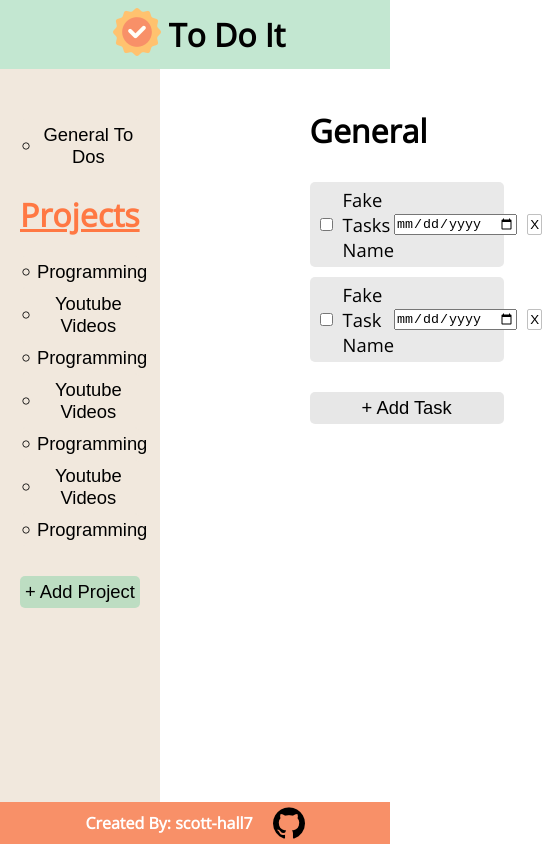
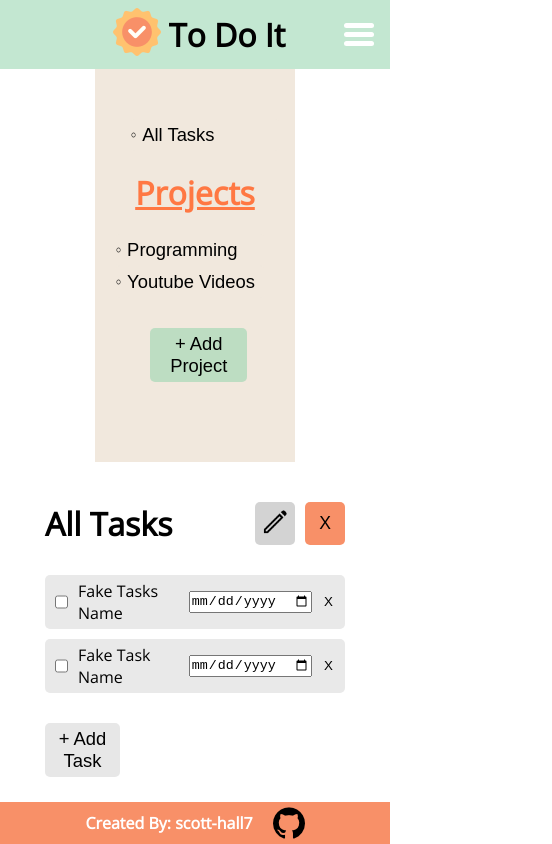
Before and after one commit to scott-hall7/todolist, a website built with webpack: page dist/index.html in a window 390 px wide. Shown: the whole page, 552 px wide, since content can reach past the window. Built offline with nearby package versions, Linux system fonts and the light colour scheme; a web font is replaced by a local one.

Commit message:
adding hamburger menu

```diff
--- a/dist/index.html
+++ b/dist/index.html
@@ -19,6 +19,11 @@
       <div id="headertext">
         <h1>To Do It</h1>
       </div>
+      <div id="hamburger-menu">
+        <span class="bar"></span>
+        <span class="bar"></span>
+        <span class="bar"></span>
+      </div>
     </header>
 
     <!--Main Content-->
@@ -31,7 +36,7 @@
                 src="../src/images/fiber_manual_record_FILL0_wght400_GRAD0_opsz48.png"
                 class="dot"
                 alt="dot"
-              />General To Dos
+              />All Tasks
             </button>
             <h1>Projects</h1>
               <div id="projects"> <!-- Where Projects will be added-->
@@ -48,41 +53,6 @@
                     class="dot"
                     alt="dot"
                   />Youtube Videos
-                </button>
-                <button type="submit" class="project-button">
-                  <img
-                    src="../src/images/fiber_manual_record_FILL0_wght400_GRAD0_opsz48.png"
-                    class="dot"
-                    alt="dot"
-                  />Programming
-                </button>
-                <button type="submit" class="project-button">
-                  <img
-                    src="../src/images/fiber_manual_record_FILL0_wght400_GRAD0_opsz48.png"
-                    class="dot"
-                    alt="dot"
-                  />Youtube Videos
-                </button>
-                <button type="submit" class="project-button">
-                  <img
-                    src="../src/images/fiber_manual_record_FILL0_wght400_GRAD0_opsz48.png"
-                    class="dot"
-                    alt="dot"
-                  />Programming
-                </button>
-                <button type="submit" class="project-button">
-                  <img
-                    src="../src/images/fiber_manual_record_FILL0_wght400_GRAD0_opsz48.png"
-                    class="dot"
-                    alt="dot"
-                  />Youtube Videos
-                </button>
-                <button type="submit" class="project-button">
-                  <img
-                    src="../src/images/fiber_manual_record_FILL0_wght400_GRAD0_opsz48.png"
-                    class="dot"
-                    alt="dot"
-                  />Programming
                 </button>
               </div>
               <div id="add-project">
@@ -104,7 +74,19 @@
           </div>
           <div class="content">
             <div id="project-title">
-              <h1>General</h1>
+              <h1>All Tasks</h1>
+              <div id="active-project-buttons">
+                <button
+                  type="submit"
+                  id="edit-project-button"
+                ><img src="../src/images/edit_FILL0_wght400_GRAD0_opsz48.png" id="editimage" alt="editimage">
+                </button>
+                <button
+                  type="submit"
+                  id="delete-project-button"
+                > X
+                </button>
+              </div>
             </div>
             <div id="project-tasks">  <!-- Where Tasks will be added-->
               <div class = "fakeproject">
--- a/dist/style.css
+++ b/dist/style.css
@@ -19,9 +19,27 @@ html {
   align-items: center;
   justify-content: center;
   background-color: rgba(152, 214, 176, 0.575);
+  width: 100%;
+  min-width: 100%;
 }
 
+#hamburger-menu {
+    position: absolute;
+    right: 1rem;
+    display: none;
+    flex-direction: column;
+    justify-content: space-evenly;
+    align-items: center;
+    width: 30px;
+    height: 30px;
+}
 
+#hamburger-menu .bar    {
+    height: 5px;
+    width: 100%;
+    background-color: white;
+    border-radius: 10px;
+}
 
 .main-content {
   display: grid;
@@ -36,6 +54,7 @@ html {
   flex-direction: column;
   padding-top: 50px;
   background-color: rgb(241, 232, 221);
+  min-width: 200px;
 }
 
 #generalnav {
@@ -64,7 +83,7 @@ html {
 }
 
 .dot {
-  width: 10%;
+  width: 5%;
 }
 
 #generalnav h1 {
@@ -132,7 +151,23 @@ html {
 .content {
   display: flex;
   flex-direction: column;
-  margin: 40px 150px;
+  margin: 40px 100px;
+  min-width: 300px;
+}
+
+#project-title  {
+    display: flex;
+    justify-content: space-between;
+}
+
+#active-project-buttons {
+    display: flex;
+    justify-content: space-between;
+    gap: 10px;
+}
+
+#editimage  {
+    width: 30px;
 }
 
 #project-tasks  {
@@ -146,8 +181,8 @@ html {
     display: flex;
     align-items: center;
     justify-content: space-between;
-    font-size: 1.15em;
-    width: 80%;
+    font-size: 1em;
+    width: 100%;
     background-color: rgb(233, 233, 233);
     padding: 5px 10px;
     border-radius: 5px;
@@ -164,15 +199,15 @@ html {
 }
 
 .taskremove {
-    background-color: white;
-    border: 1px solid rgb(192, 192, 192);
-    border-radius: 2px;
-    padding:2px;
+    padding: 2px;
+    border: 0;
+    background-color: rgb(233, 233, 233);
+
 }
 
 .taskremove:hover   {
     cursor: pointer;
-    transform: scale(1.05);
+    transform: scale(1.1);
 }
 
 
@@ -183,12 +218,46 @@ html {
 #add-task-button    {
     display: flex;
     justify-content: center;
-    width: 80%;
+    align-items: center;
+    width: 25%;
     border: none;
     font-size: 1.15em;
     border-radius: 5px;
     padding: 5px 0px;
     background-color: rgb(231, 231, 231);
+}
+
+#edit-project-button    {
+    display: flex;
+    width: 100%;
+    padding: 5px;
+    border: none;
+    font-size: 1.15em;
+    border-radius: 5px;
+    background-color: #d3d3d3;
+}
+
+#edit-project-button:hover    {
+    cursor: pointer;
+    background-color: #c2c2c2;
+    transform: scale(1.1);
+}
+
+#delete-project-button    {
+    display: flex;
+    justify-content: center;
+    align-items: center;
+    border: none;
+    font-size: 1.1em;
+    border-radius: 5px;
+    padding: 0px 14px;
+    background-color: #f89068;
+}
+
+#delete-project-button:hover   {
+    cursor: pointer;
+    background-color: #e4855f;
+    transform: scale(1.1);
 }
 
 #add-task-button:hover  {
@@ -198,7 +267,7 @@ html {
 
 #add-task-input {
     display: none;
-    width: 75%;
+    width: 100%;
     flex-direction: column;
     padding: 15px;
     background-color: rgb(231, 231, 231);
@@ -260,3 +329,28 @@ html {
 .footer h4 a:hover {
   text-decoration: underline;
 }
+
+/* Media Query for hamburger menu */
+
+@media (max-width: 700px)   {
+    #hamburger-menu {
+        display: flex;
+    }
+    .sidebar    {
+    }
+
+    #generalnav {
+        display: flex;
+        flex-direction: column;
+        align-items: flex-start;
+        align-items: center;
+    }
+
+    .main-content   {
+        display: flex;
+        flex-direction: column;
+        align-items: center;
+        width: 100%;
+    }
+
+}
```
Also changed, not shown: dist/main.js (+44 -10 lines), src/images/edit_FILL0_wght400_GRAD0_opsz48.png (added).
